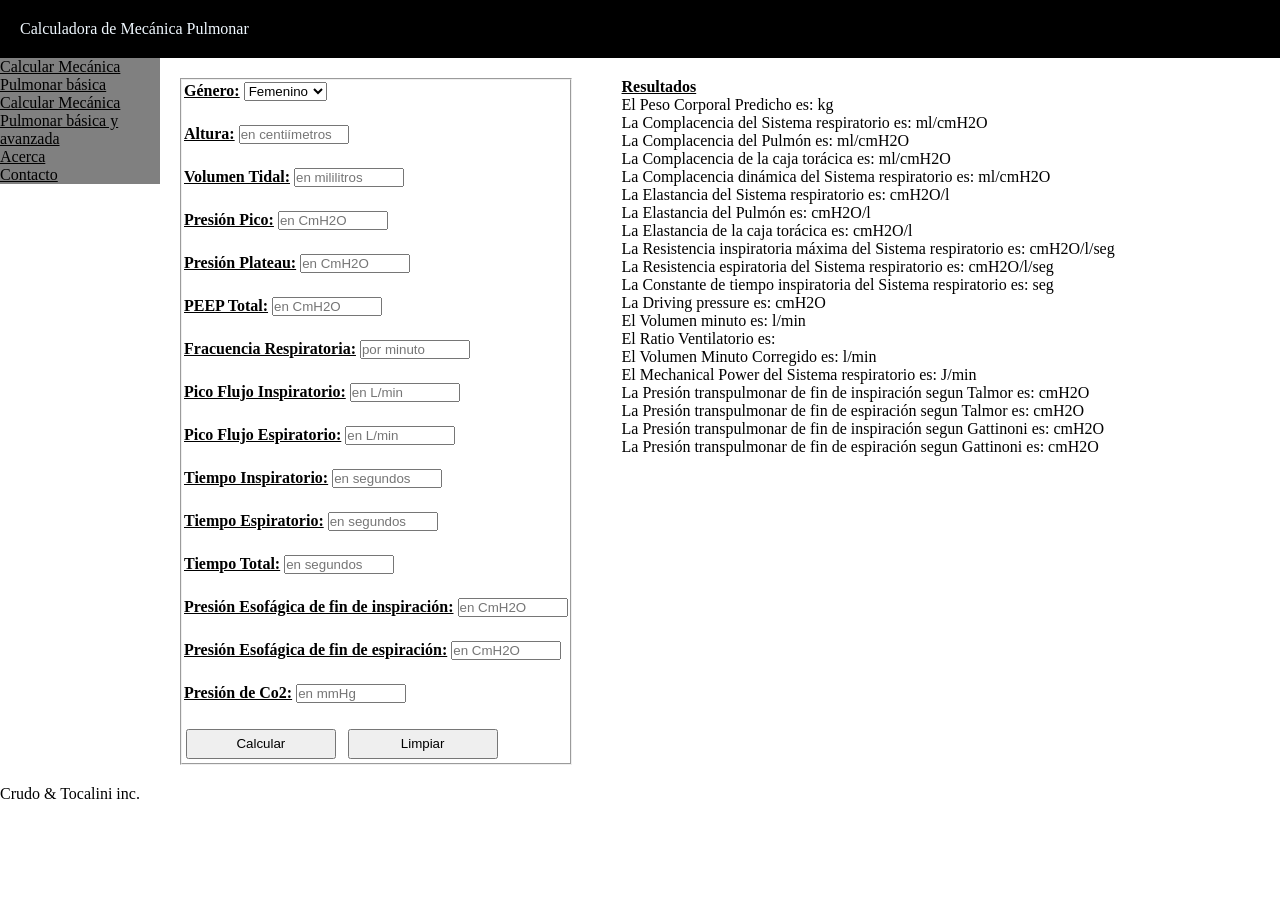
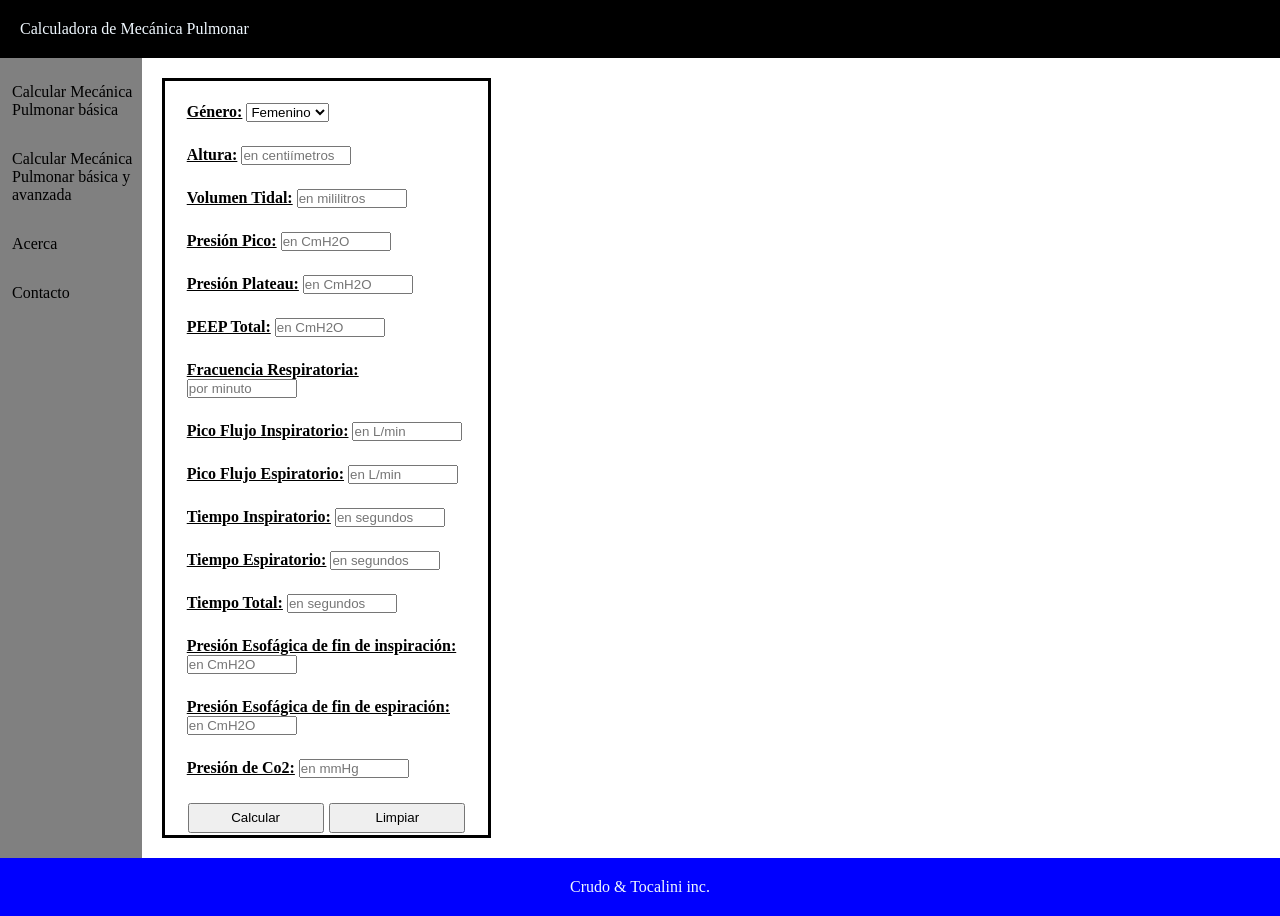
Before and after one commit to pablotocalini/proyecto-calculadora-mecanica-pulmonar-web, a plain HTML site: page src/index.html in a window 1280 px wide. Before the commit the page ends 803 px from the top, so only its background shows below. Drawn offline with Linux system fonts and the light colour scheme.

Commit message:
to merge

```diff
--- a/src/index.css
+++ b/src/index.css
@@ -4,25 +4,38 @@
     padding: 0;
 }
 
+html {
+    font-size: 62.5%;
+}
+
 .main {
     width: 100vw;
     height: 100vh;
+    font-size: 1.6rem;
+    display: flex;
+    flex-direction: column;
 }
 
 .header {
     background: black;
     color: aliceblue;
-    padding: 20px;
+    padding: 2rem;
     width: auto;
 }
 
+.content-body {
+    height: 100%;
+    display: flex;
+}
+
 .sidebar {
-    position: fixed;
     background-color: grey;
-    width: 160px;
+    width: 16rem;
 }
 
 .sidebar a {
+    padding: 2.5rem 0.8rem 0.6rem 1.2rem;
+    text-decoration: none;
     display: block;
     color: black;
 }
@@ -32,72 +45,77 @@
   }
 
 .content {
-    margin-left: 160px;
     display: flex;
-    gap: 50px;
-    padding: 20px;
+    gap: 5rem;
+    padding: 2rem;
+    width: 100%;
 }
 
-.inputs {
-    margin-bottom: 20px;
-    padding: 2px;
+.inputs-container {
+    border: solid black;
+    width: 30%;
+    padding: 2rem;
 }
 
-.inputs-values {
+.input {
+    margin-bottom: 2rem;
+    padding: 0.2rem;
+}
+
+.input-value {
     font-weight: bolder;
     text-decoration: underline;
 }
 
 input {
-    width: 110px;
+    width: 11rem;
+}
+
+.actions {
+    display: flex;
+    justify-content: center;
+    align-items: center;
 }
 
 button {
-    width: 150px;
-    height: 30px;
+    width: 15rem;
+    height: 3rem;
     margin: 1%;
-    align-content: ;
 }
 
 .result-header {
+    background-color: aqua;
     font-weight: bolder;
     text-decoration: underline;
 }
 
+.show-results {
+    display: block;
+}
+
+.hide-results {
+    display: none;
+}
+
+.footer {
+    background: blue;
+    color: aliceblue;
+    padding: 2rem;
+    text-align: center;
+    width: auto;
+}
+
+.result-title {
+    font-weight: bolder;
+    text-decoration: underline;
+}
+
+#results > p {
+    margin: 1.9rem;
+}
 
 
-
-
-
-
-
-
-
-/* .main {
-    margin-left: 160px;
-    padding: 0px 10px;
-  }
-
-.sidebar {
-    height: 100%;
-    width: 160px;
-    position: fixed;
-    left: 0;
-    background-color: grey;
-    overflow-x: hidden;
-    padding: 10px;
-  }
-
-.sidebar a {
-    padding: 6px 8px 6px 16px;
-    text-decoration: none;
-    color: black;
-    display: block;
-  }
-
-.sidebar a:hover {
-    color: #f1f1f1;
-  }
+/*
 
 @media screen and (max-height: 450px) {
     .sidebar {padding-top: 15px;}
@@ -111,48 +129,4 @@ button {
     padding: 20px;
 }
 
-.inputs {
-    display: "flex";
-    flex-direction: "column";
-    margin-bottom: 20px;
-}
-
-.inputs-values {
-    font-weight: bolder;
-    text-decoration: underline;
-}
-
-input {
-    width: 110px;
-}
-
-button {
-    width: 150px;
-    height: 30px;
-}
-
-.result-header {
-    font-weight: bolder;
-    text-decoration: underline;
-}
-
-.show-results {
-    display: block;
-}
-
-.hide-results {
-    display: none;
-}
-
-.result-title {
-    font-weight: bolder;
-}
-
-.footer {
-    background: blue;
-    color: aliceblue;
-    padding: 20px;
-    text-align: center;
-    width: auto;
-}
 */
--- a/src/index.html
+++ b/src/index.html
@@ -18,126 +18,127 @@
                 <a href="contact">Contacto</a>
             </div>
             <section class="content">
-                <form>
-                    <fieldset>
-                        <div class="inputs">
+                <div class="inputs-container">
+                    <div class="input">
                         <label for="genderValue-input">
-                                <span class="inputs-values">Género:</span>
+                            <span class="input-value">Género:</span>
                             <select id="genderValue-input" name="gender">
                                 <option value="Femenino">Femenino</option>
                                 <option value="Masculino">Masculino</option>
                             </select>
                         </label>
                     </div>
-                        <div class="inputs">
+                    <div class="input">
                         <label for="heightValue-input">
-                                <span class="inputs-values">Altura:</span>
+                            <span class="input-value">Altura:</span>
                             <input type="number" id="heightValue-input" placeholder="en centiímetros" required/>
                         </label>
                     </div>
-                        <div class="inputs">
+                    <div class="input">
                         <label for="tidalVolumeValue-input">
-                                <span class="inputs-values">Volumen Tidal:</span>
+                            <span class="input-value">Volumen Tidal:</span>
                             <input type="number" id="tidalVolumeValue-input" placeholder="en mililitros" required/>
                         </label>
                     </div>
-                        <div class="inputs">
+                    <div class="input">
                         <label for="peakPressureValue-input">
-                                <span class="inputs-values">Presión Pico:</span>
+                            <span class="input-value">Presión Pico:</span>
                             <input type="number" id="peakPressureValue-input" placeholder="en CmH2O" required/>
                         </label>
                     </div>
-                        <div class="inputs">
+                    <div class="input">
                         <label for="plateauPressureValue-input">
-                                <span class="inputs-values">Presión Plateau:</span>
+                            <span class="input-value">Presión Plateau:</span>
                             <input type="number" id="plateauPressureValue-input" placeholder="en CmH2O" required/>
                         </label>
                     </div>
-                        <div class="inputs">
+                    <div class="input">
                         <label for="totalPeepValue-input">
-                                <span class="inputs-values">PEEP Total:</span>
+                            <span class="input-value">PEEP Total:</span>
                             <input type="number" id="totalPeepValue-input" placeholder="en CmH2O" required/>
                         </label>
                     </div>
-                        <div class="inputs">
+                    <div class="input">
                         <label for="respiratoryRateValue-input">
-                                <span class="inputs-values">Fracuencia Respiratoria:</span>
+                            <span class="input-value">Fracuencia Respiratoria:</span>
                             <input type="number" id="respiratoryRateValue-input" placeholder="por minuto" required/>
                         </label>
                     </div>
-                        <div class="inputs">
+                    <div class="input">
                         <label for="peakInspiratoryFlowValue-input">
-                                <span class="inputs-values">Pico Flujo Inspiratorio:</span>
+                            <span class="input-value">Pico Flujo Inspiratorio:</span>
                             <input type="number" id="peakInspiratoryFlowValue-input" placeholder="en L/min" required/>
                         </label>
                     </div>
-                        <div class="inputs">
+                    <div class="input">
                         <label for="peakEspiratoryFlowValue-input">
-                                <span class="inputs-values">Pico Flujo Espiratorio:</span>
+                            <span class="input-value">Pico Flujo Espiratorio:</span>
                             <input type="number" id="peakEspiratoryFlowValue-input" placeholder="en L/min"/>
                         </label>
                     </div>
-                        <div class="inputs">
+                    <div class="input">
                         <label for="inspiratoryTimeValue-input">
-                                <span class="inputs-values">Tiempo Inspiratorio:</span>
+                            <span class="input-value">Tiempo Inspiratorio:</span>
                             <input type="number" id="inspiratoryTimeValue-input" placeholder="en segundos" required/>
                         </label>
                     </div>
-                        <div class="inputs">
+                    <div class="input">
                         <label for="espiratoryTimeValue-input">
-                                <span class="inputs-values">Tiempo Espiratorio:</span>
+                            <span class="input-value">Tiempo Espiratorio:</span>
                             <input type="number" id="espiratoryTimeValue-input" placeholder="en segundos"/>
                         </label>
                     </div>
-                        <div class="inputs">
+                    <div class="input">
                         <label for="totalTimeValue-input">
-                                <span class="inputs-values">Tiempo Total:</span>
+                            <span class="input-value">Tiempo Total:</span>
                             <input type="number" id="totalTimeValue-input" placeholder="en segundos"/>
                         </label>
                     </div>
-                        <div class="inputs">
+                    <div class="input">
                         <label for="inspiratoryEsophagealPressureValue-input">
-                                <span class="inputs-values">Presión Esofágica de fin de inspiración:</span>
+                            <span class="input-value">Presión Esofágica de fin de inspiración:</span>
                             <input type="number" id="inspiratoryEsophagealPressureValue-input" placeholder="en CmH2O"/>
                         </label>
                     </div>
-                        <div class="inputs">
+                    <div class="input">
                         <label for="espiratoryEsophagealPressureValue-input">
-                                <span class="inputs-values">Presión Esofágica de fin de espiración:</span>
+                            <span class="input-value">Presión Esofágica de fin de espiración:</span>
                             <input type="number" id="espiratoryEsophagealPressureValue-input" placeholder="en CmH2O"/>
                         </label>
                     </div>
-                        <div class="inputs">
+                    <div class="input">
                         <label for="carbonDioxidePressureValue-input">
-                                <span class="inputs-values">Presión de Co2:</span>
+                            <span class="input-value">Presión de Co2:</span>
                             <input type="number" id="carbonDioxidePressureValue-input" placeholder="en mmHg"/>
                         </label>
                     </div>
-                            <button id="calcular-button">Calcular</button> <button id="reset">Limpiar</button>
-                    </fieldset>
-                </form>
+                    <div class="actions">
+                        <button id="calcular-button">Calcular</button>
+                        <button id="reset">Limpiar</button>
+                    </div>
+                </div>
                 <div class="hide-results" id="results">
                     <label class="result-header">Resultados</label>
-                    <p>El <span class="result-title">Peso Corporal Predicho</span> es: <span id="resultPredictedBodyWeight"></span> kg</p>
-                    <p>La <span class="result-title">Complacencia del Sistema respiratorio</span> es: <span id="resultRespiratorySystemCompliance"></span> ml/cmH2O</p>
-                    <p>La <span class="result-title">Complacencia del Pulmón</span> es: <span id="resultPulmonaryCompliance"></span> ml/cmH2O</p>
-                    <p>La <span class="result-title">Complacencia de la caja torácica</span> es: <span id="resultThoraxCompliance"></span> ml/cmH2O</p>
-                    <p>La <span class="result-title">Complacencia dinámica del Sistema respiratorio</span> es: <span id="resultDinamicCompliance"></span> ml/cmH2O</p>
-                    <p>La <span class="result-title">Elastancia del Sistema respiratorio</span> es: <span id="resultRespiratorySistemElastance"></span> cmH2O/l</p>
-                    <p>La <span class="result-title">Elastancia del Pulmón</span> es: <span id="resultPulmonaryElastance"></span> cmH2O/l</p>
-                    <p>La <span class="result-title">Elastancia de la caja torácica</span> es: <span id="resultThoraxElastance"></span> cmH2O/l</p>
-                    <p>La <span class="result-title">Resistencia inspiratoria máxima del Sistema respiratorio</span> es: <span id="resultMaximalInspiratoryResistance"></span> cmH2O/l/seg</p>
-                    <p>La <span class="result-title">Resistencia espiratoria del Sistema respiratorio</span> es: <span id="resultMaximalEspiratoryResistance"></span> cmH2O/l/seg</p>
-                    <p>La <span class="result-title">Constante de tiempo inspiratoria del Sistema respiratorio</span> es: <span id="resultInspiratoryTimeConstant"></span> seg</p>
-                    <p>La <span class="result-title">Driving pressure</span> es: <span id="resultDrivingPressure"></span> cmH2O</p>
-                    <p>El <span class="result-title">Volumen minuto</span> es: <span id="resultMinuteVolume"></span> l/min</p>
-                    <p>El <span class="result-title">Ratio Ventilatorio</span> es: <span id="resultVentilatoryRatio"></span></p>
-                    <p>El <span class="result-title">Volumen Minuto Corregido</span> es: <span id="resultCorrectedMinuteVolume"></span> l/min</p>
-                    <p>El <span class="result-title">Mechanical Power del Sistema respiratorio</span> es: <span id="resultMechanicalPower"></span> J/min</p>
-                    <p>La <span class="result-title">Presión transpulmonar de fin de inspiración segun Talmor</span> es: <span id="resultTalmorInspiratoryTranspulmonaryPressure"></span> cmH2O</p>
-                    <p>La <span class="result-title">Presión transpulmonar de fin de espiración segun Talmor</span> es: <span id="resultTalmorEspiratoryTranspulmonaryPressure"></span> cmH2O</p>
-                    <p>La <span class="result-title">Presión transpulmonar de fin de inspiración segun Gattinoni</span> es: <span id="resultGattinoniInspiratoryTranspulmonaryPressure"></span> cmH2O</p>
-                    <p>La <span class="result-title">Presión transpulmonar de fin de espiración segun Gattinoni</span> es: <span id="resultGattinoniEspiratoryTranspulmonaryPressure"></span> cmH2O</p>
+                    <p><span class="result-title">Peso Corporal Predicho:</span> <span id="resultPredictedBodyWeight"></span> kg</p>
+                    <p><span class="result-title">Complacencia del Sistema respiratorio:</span> <span id="resultRespiratorySystemCompliance"></span> ml/cmH2O</p>
+                    <p><span class="result-title">Complacencia del Pulmón:</span> <span id="resultPulmonaryCompliance"></span> ml/cmH2O</p>
+                    <p><span class="result-title">Complacencia de la caja torácica:</span> <span id="resultThoraxCompliance"></span> ml/cmH2O</p>
+                    <p><span class="result-title">Complacencia dinámica del Sistema respiratorio:</span> <span id="resultDinamicCompliance"></span> ml/cmH2O</p>
+                    <p><span class="result-title">Elastancia del Sistema respiratorio:</span> <span id="resultRespiratorySistemElastance"></span> cmH2O/l</p>
+                    <p><span class="result-title">Elastancia del Pulmón:</span> <span id="resultPulmonaryElastance"></span> cmH2O/l</p>
+                    <p><span class="result-title">Elastancia de la caja torácica:</span> <span id="resultThoraxElastance"></span> cmH2O/l</p>
+                    <p><span class="result-title">Resistencia inspiratoria máxima del Sistema respiratorio:</span> <span id="resultMaximalInspiratoryResistance"></span> cmH2O/l/seg</p>
+                    <p><span class="result-title">Resistencia espiratoria del Sistema respiratorio:</span> <span id="resultMaximalEspiratoryResistance"></span> cmH2O/l/seg</p>
+                    <p><span class="result-title">Constante de tiempo inspiratoria del Sistema respiratorio:</span> <span id="resultInspiratoryTimeConstant"></span> seg</p>
+                    <p><span class="result-title">Driving pressure:</span> <span id="resultDrivingPressure"></span> cmH2O</p>
+                    <p><span class="result-title">Volumen minuto:</span> <span id="resultMinuteVolume"></span> l/min</p>
+                    <p><span class="result-title">Ratio Ventilatorio:</span> <span id="resultVentilatoryRatio"></span></p>
+                    <p><span class="result-title">Volumen Minuto Corregido:</span> <span id="resultCorrectedMinuteVolume"></span> l/min</p>
+                    <p><span class="result-title">Mechanical Power del Sistema respiratorio:</span> <span id="resultMechanicalPower"></span> J/min</p>
+                    <p><span class="result-title">Presión transpulmonar de fin de inspiración segun Talmor:</span> <span id="resultTalmorInspiratoryTranspulmonaryPressure"></span> cmH2O</p>
+                    <p><span class="result-title">Presión transpulmonar de fin de espiración segun Talmor:</span> <span id="resultTalmorEspiratoryTranspulmonaryPressure"></span> cmH2O</p>
+                    <p><span class="result-title">Presión transpulmonar de fin de inspiración segun Gattinoni:</span> <span id="resultGattinoniInspiratoryTranspulmonaryPressure"></span> cmH2O</p>
+                    <p><span class="result-title">Presión transpulmonar de fin de espiración segun Gattinoni:</span> <span id="resultGattinoniEspiratoryTranspulmonaryPressure"></span> cmH2O</p>
                </div>
             </section>
         </div>
```
Lines whose indentation alone changed are shown as unchanged.
